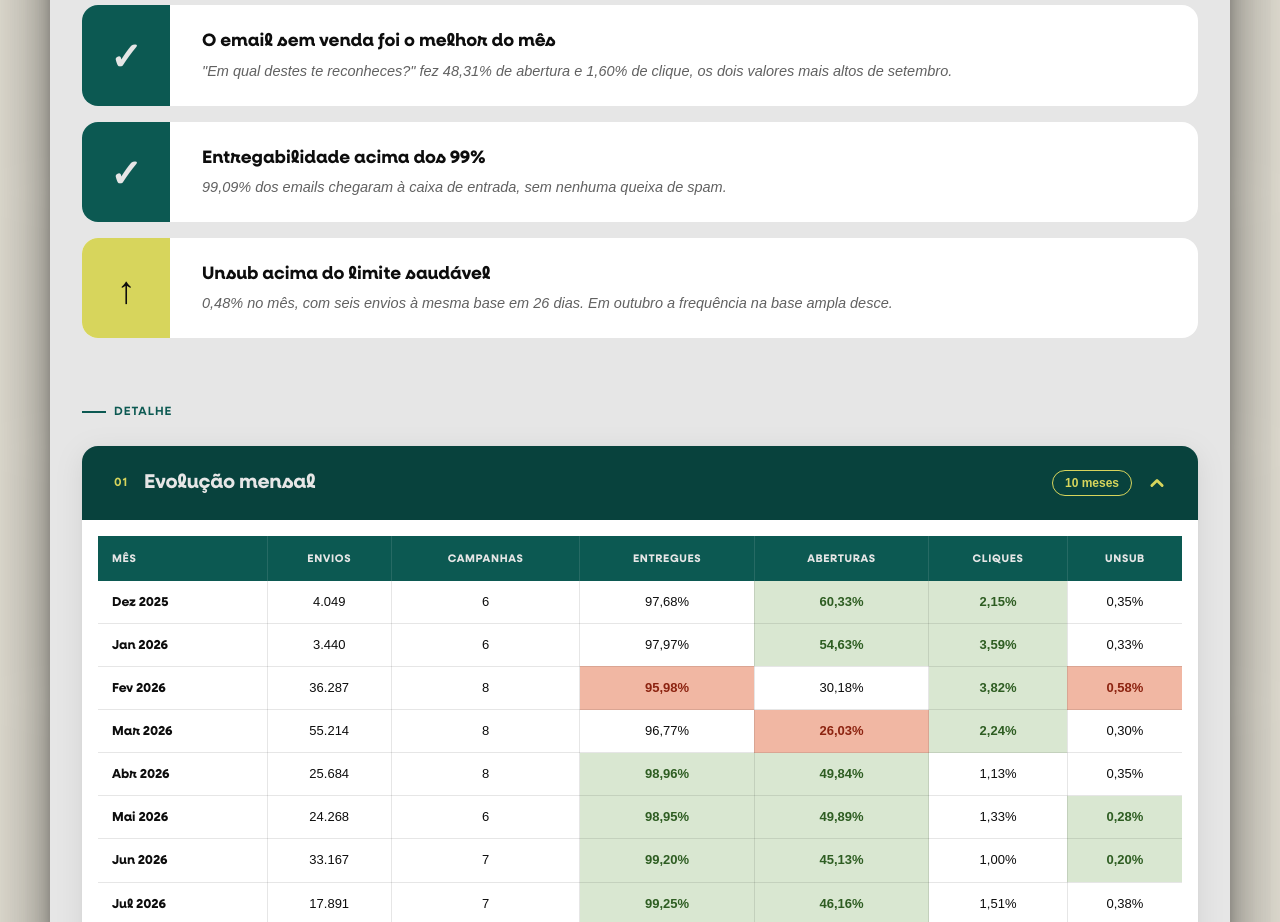
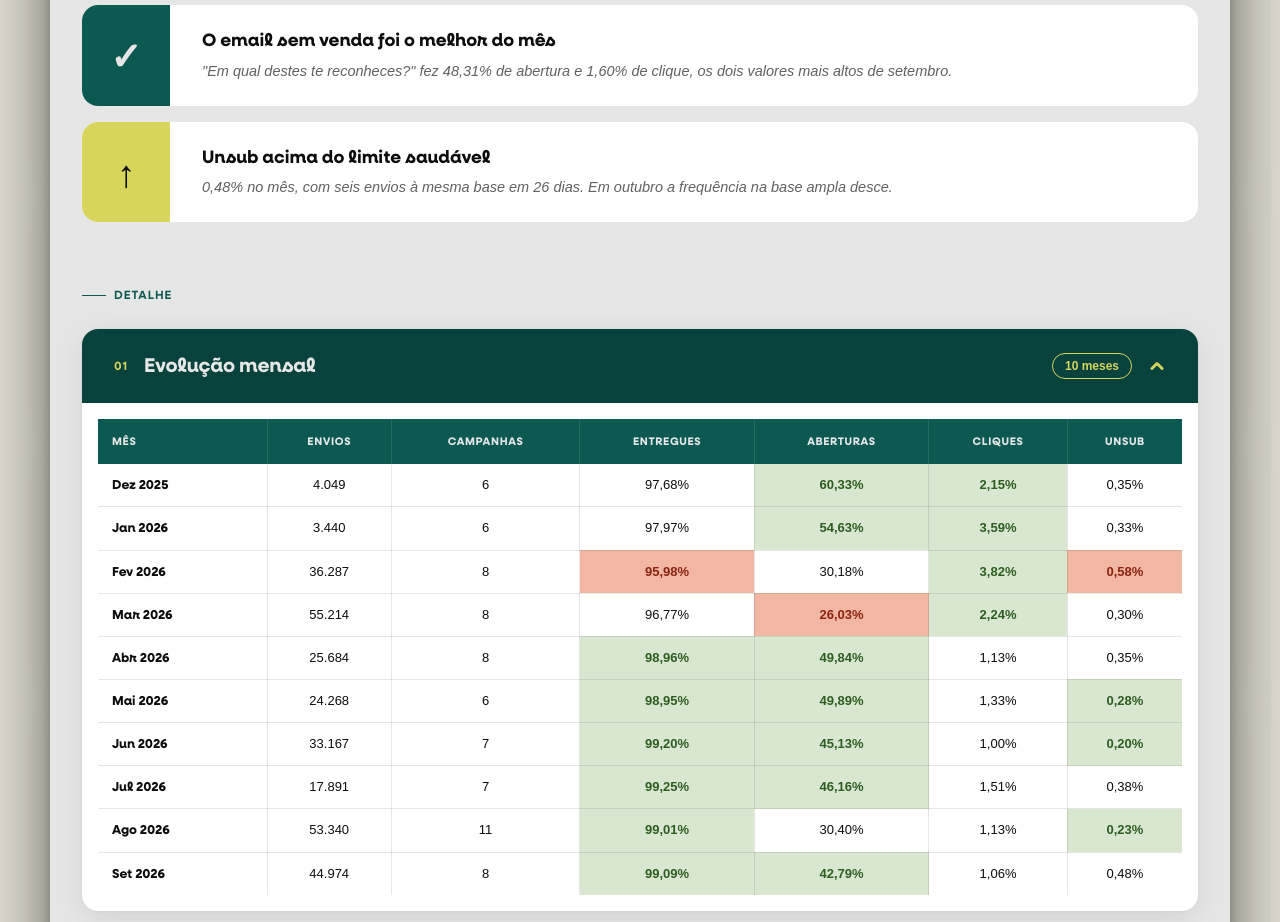
Before and after one commit to AdrianaNotSpam/relatorios, a plain HTML site: page aesacademy/index.html in a window 1280 px wide. Shown: the part 1840-2762 px from the top of the page. Drawn offline with Linux system fonts and the light colour scheme; a web font is replaced by a local one.

Commit message:
AESACADEMY: setembro 2026, remover destaque de entregabilidade

```diff
--- a/aesacademy/index.html
+++ b/aesacademy/index.html
@@ -1362,7 +1362,6 @@
         <div class="destaques stagger">
           <article class="destaque"><div class="badge b-verde" aria-hidden="true">✓</div><div class="body-d"><h3>Abertura de 42,79% num mês de venda</h3><p class="sub">Seis dos oito envios foram de venda, e a abertura ficou acima de agosto e do benchmark de 25-30%.</p></div></article>
 <article class="destaque"><div class="badge b-verde" aria-hidden="true">✓</div><div class="body-d"><h3>O email sem venda foi o melhor do mês</h3><p class="sub">&quot;Em qual destes te reconheces?&quot; fez 48,31% de abertura e 1,60% de clique, os dois valores mais altos de setembro.</p></div></article>
-<article class="destaque"><div class="badge b-verde" aria-hidden="true">✓</div><div class="body-d"><h3>Entregabilidade acima dos 99%</h3><p class="sub">99,09% dos emails chegaram à caixa de entrada, sem nenhuma queixa de spam.</p></div></article>
 <article class="destaque"><div class="badge b-amarelo" aria-hidden="true">↑</div><div class="body-d"><h3>Unsub acima do limite saudável</h3><p class="sub">0,48% no mês, com seis envios à mesma base em 26 dias. Em outubro a frequência na base ampla desce.</p></div></article>
         </div>
         <div class="section-head"><p class="eyebrow">Detalhe</p></div>
```
